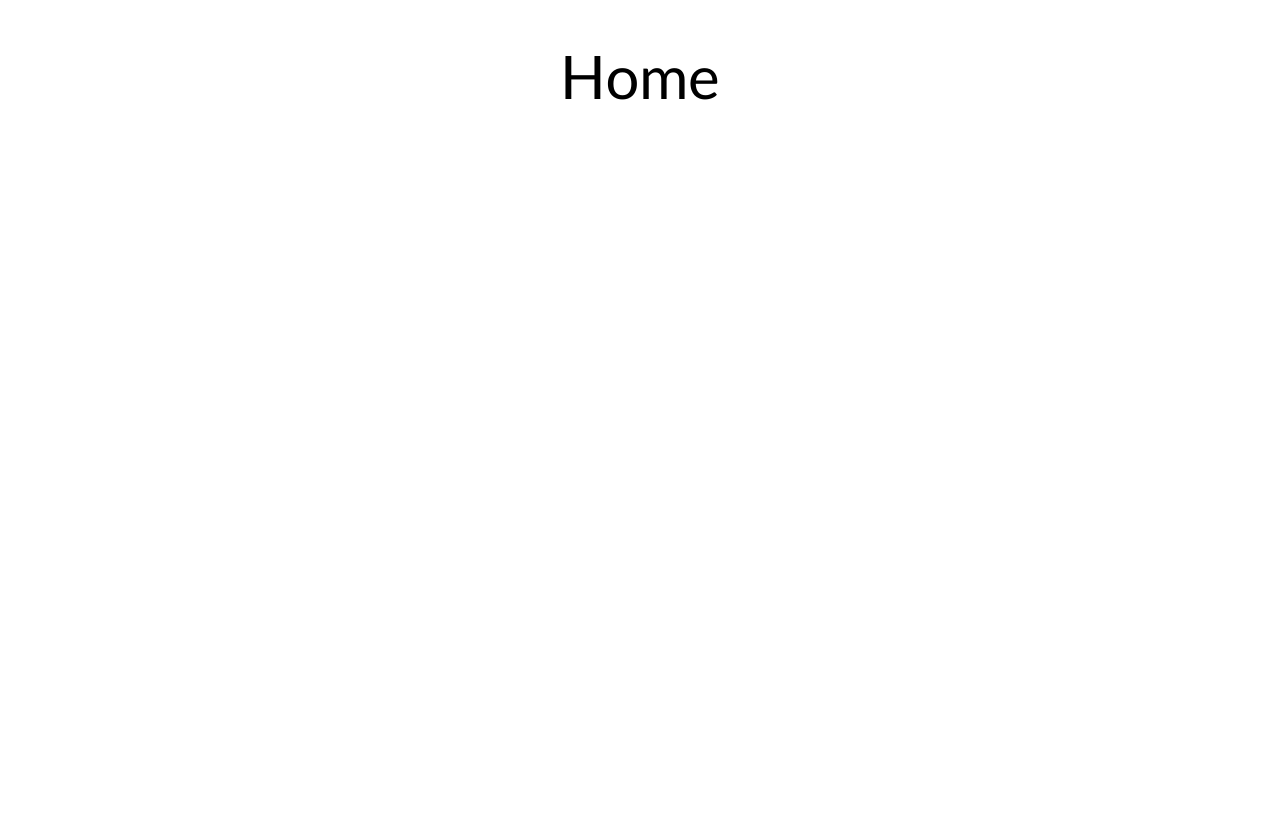
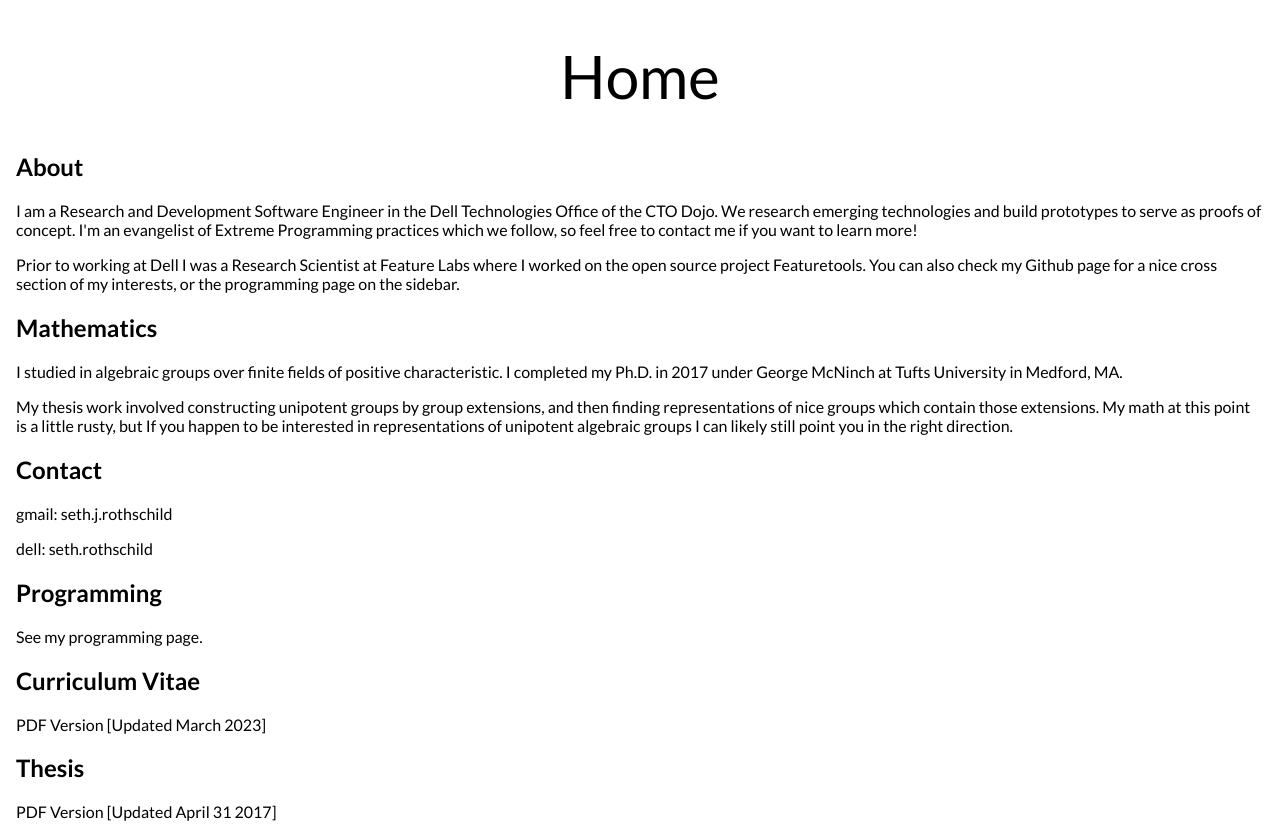
Before and after one commit to Seth-Rothschild/sethjrothschild.com, a SvelteKit app: page / in a window 1280 px wide. Before the commit the page ends 800 px from the top, so only its background shows below. Built offline with nearby package versions, Linux system fonts and the light colour scheme.

Commit message:
Add content to index page (closes #4)

```diff
--- a/src/routes/+page.svelte
+++ b/src/routes/+page.svelte
@@ -1,8 +1,46 @@
 <head>
-    <link href='http://fonts.googleapis.com/css?family=Lato:400,700' rel='stylesheet' type='text/css'>
+	<link
+		href="http://fonts.googleapis.com/css?family=Lato:400,700"
+		rel="stylesheet"
+		type="text/css"
+	/>
 </head>
 <body>
 	<h1>Home</h1>
+	<h2>About</h2>
+	<p>
+		I am a Research and Development Software Engineer in the Dell Technologies Office of the CTO
+		Dojo. We research emerging technologies and build prototypes to serve as proofs of concept. I'm
+		an evangelist of Extreme Programming practices which we follow, so feel free to contact me if
+		you want to learn more!
+	</p>
+	<p>
+		Prior to working at Dell I was a Research Scientist at Feature Labs where I worked on the open
+		source project Featuretools. You can also check my Github page for a nice cross section of my
+		interests, or the programming page on the sidebar.
+	</p>
+	<h2>Mathematics</h2>
+	<p>
+		I studied in algebraic groups over finite fields of positive characteristic. I completed my
+		Ph.D. in 2017 under George McNinch at Tufts University in Medford, MA.
+	</p>
+	<p>
+		My thesis work involved constructing unipotent groups by group extensions, and then finding
+		representations of nice groups which contain those extensions. My math at this point is a little
+		rusty, but If you happen to be interested in representations of unipotent algebraic groups I can
+		likely still point you in the right direction.
+	</p>
+	<h2>Contact</h2>
+	<p>gmail: seth.j.rothschild</p>
+	<p>dell: seth.rothschild</p>
+	<h2>Programming</h2>
+	<p>See my programming page.</p>
+
+	<h2>Curriculum Vitae</h2>
+	<p>PDF Version [Updated March 2023]</p>
+
+	<h2>Thesis</h2>
+	<p>PDF Version [Updated April 31 2017]</p>
 </body>
 
 <style>
```
Also changed, not shown: tests/test.js (+31 -1 lines). Lines whose indentation alone changed are shown as unchanged.
